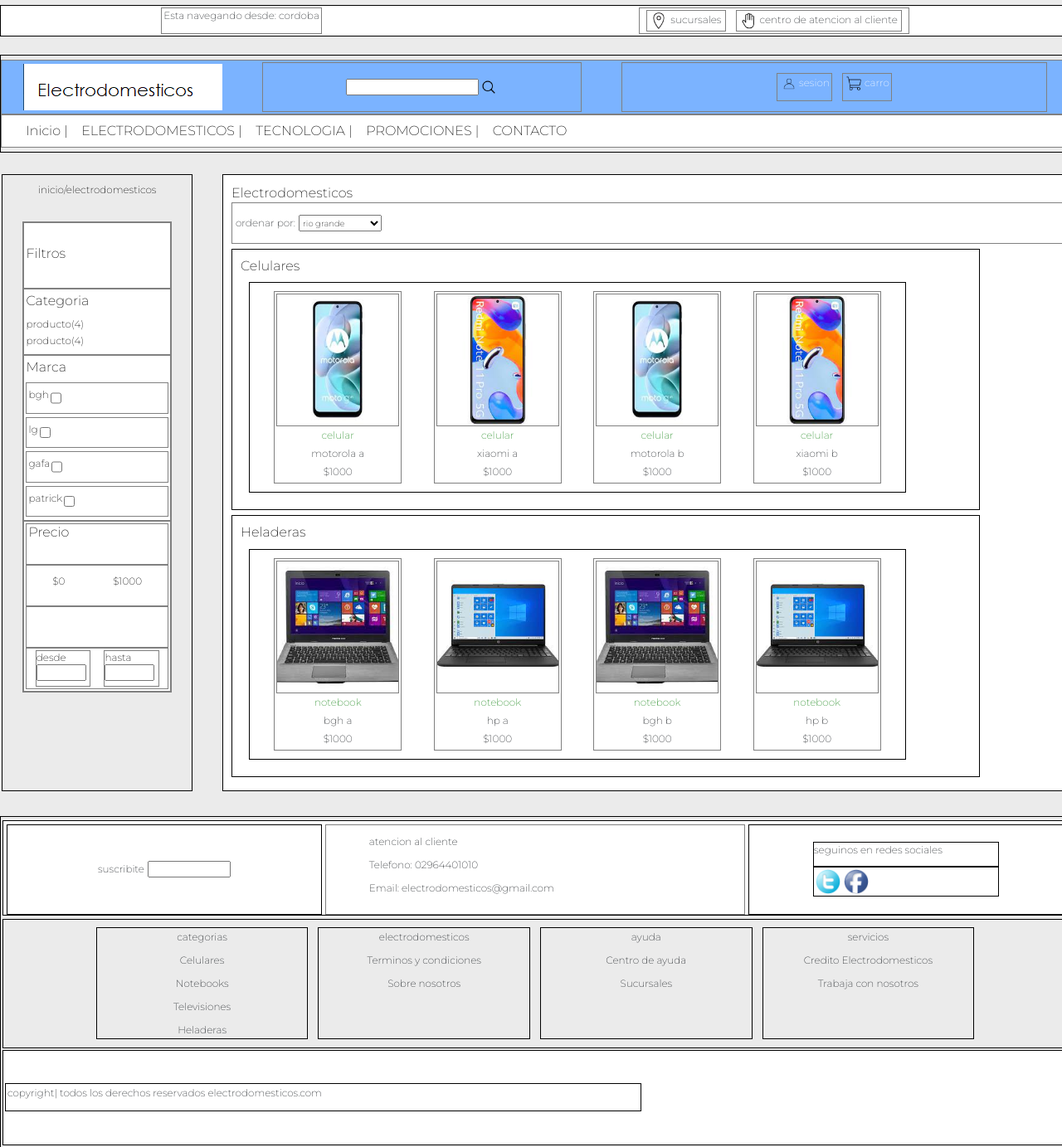
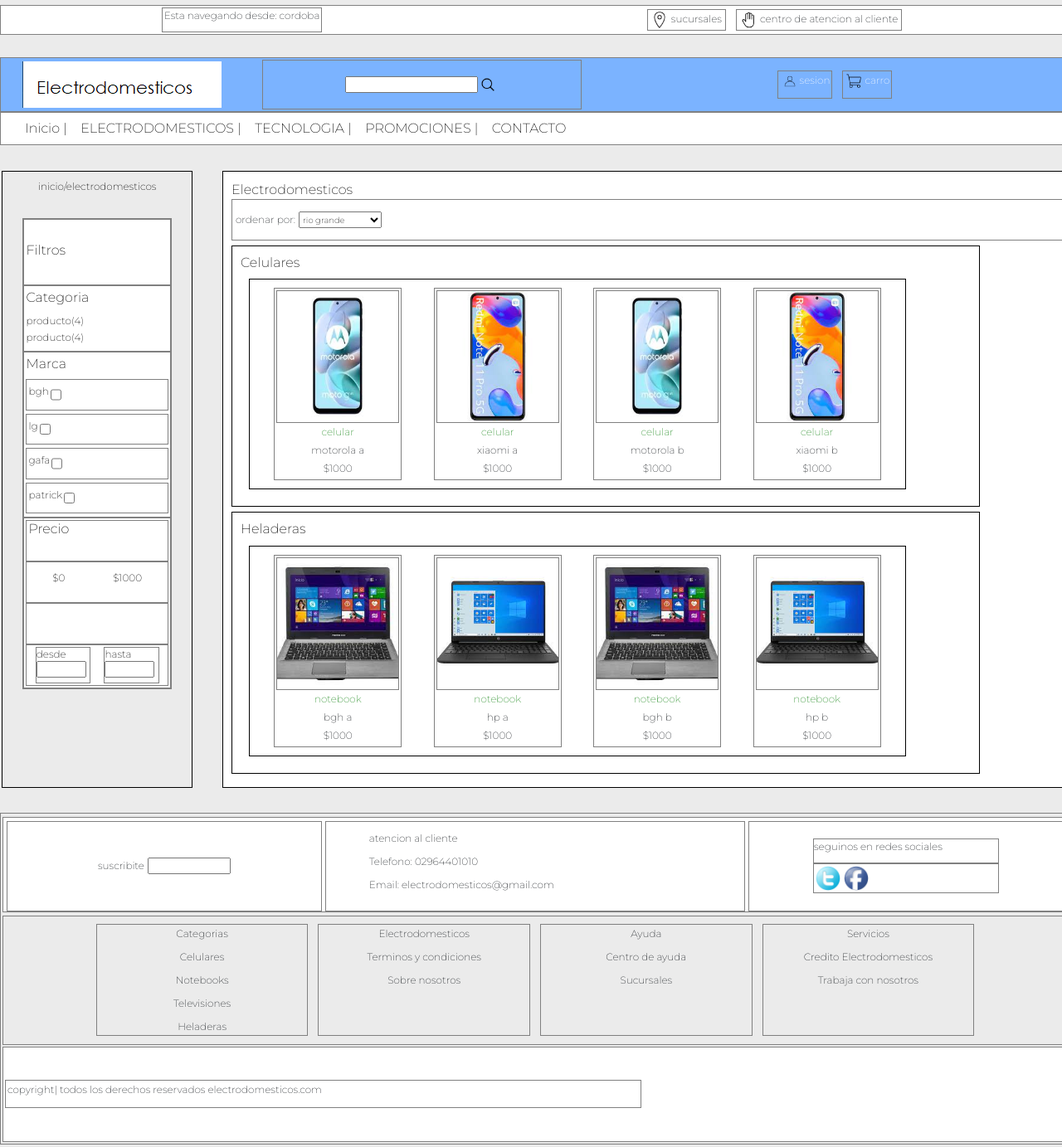
Before and after one commit to isacn4/electrodomesticos-b, a website: page paginas/tecnologia.html in a window 1280 px wide. Shown: the top 1383 px of the page at 83% size. Drawn offline with nearby package versions, Linux system fonts and the light colour scheme.

Commit message:
index y paginas se vario bordes

```diff
--- a/paginas/tecnologia.html
+++ b/paginas/tecnologia.html
@@ -79,7 +79,6 @@
 					<span class="navbar-toggler-icon"></span>
     			</button>
     		<div class="collapse navbar-collapse" id="menu">
-
 
 			<ul class="navbar-nav mb-auto">
 				<li class="nav-item">
@@ -243,6 +242,7 @@
 		    <!--heladera-->
             <div class=maindiv-a>
 		    	<h2 class="novedades-texto">Heladeras</h2>
+
 		        <div class="maindiv-b">
 		            <figure class="maindiv-c">
 				    	<img src="../imagenes/notebookbgh.jpeg" alt="notebook bgh a" class="producto-imagen">
@@ -268,6 +268,7 @@
 				    	<p>hp b</p>
 				    	<p class="price">$1000</p>
 				    </figure>
+		    	</div>
 		    </div>
 		</section>
 	</main>
@@ -314,25 +315,25 @@
 			<div class="piediv-b">
 
 				<div class="pie-texto">
-					<p>categorias</p>
+					<p>Categorias</p>
 					<p>Celulares</p>
 					<p>Notebooks</p>
 					<p>Televisiones</p>
 					<p>Heladeras</p>
 				</div>
 				<div class="pie-texto">
-					<p>electrodomesticos</p>
+					<p>Electrodomesticos</p>
 					<p>Terminos y condiciones</p>
 					<p>Sobre nosotros</p>
 
 				</div>
 				<div class="pie-texto">
-					<p>ayuda</p>
+					<p>Ayuda</p>
 					<p>Centro de ayuda</p>
 					<p>Sucursales</p>
 				</div>
 				<div class="pie-texto">
-					<p>servicios</p>
+					<p>Servicios</p>
 					<p>Credito Electrodomesticos</p>
 					<p>Trabaja con nosotros</p>
 				</div>
--- a/scss/layout/_mainindex.scss
+++ b/scss/layout/_mainindex.scss
@@ -5,7 +5,7 @@
     width: 100%;
     height: 100%;
     margin: 6px 0px;
-    border: solid black 1px;
+    /*border: solid grey 1px;*/
     display: flex;
     flex-direction: column;
     align-items: center;
@@ -144,7 +144,7 @@
     flex-direction: row;
     justify-content: space-around;
     align-items: center;
-    border: solid grey 0.6px;
+    /*border: solid grey 0.6px;*/
 }
 .ofertasdiv-a{
     width: 12%;
@@ -193,7 +193,7 @@
 .servicios-b{
     width: 100%;
     height: 80%;
-    border: solid grey 0.6px;
+    /*border: solid grey 0.6px;*/
     padding: 2px;
     display: flex;
     flex-direction: row;
--- a/scss/layout/_nav.scss
+++ b/scss/layout/_nav.scss
@@ -6,7 +6,7 @@
     top: 0px;
     left: 0px;
     margin: 6px 0px;
-    border: solid 0.6px black;
+    /*border: solid grey 0.6px;*/
     display: flex;
     align-items: center;
     flex-direction: column;
@@ -54,7 +54,7 @@
     display: flex;
     align-items: center;
     justify-content: center;
-    border: solid grey 0.6px;
+    /*border: solid grey 0.6px;*/
 }
 .botonera .navdiv-d{
     margin: 0px 6px;
--- a/scss/layout/_telyemail.scss
+++ b/scss/layout/_telyemail.scss
@@ -21,7 +21,7 @@
 }
 
 .encabezado-contenedor .headerdiv-b{
-    border: solid grey 0.6px;
+    /*border: solid grey 0.6px;*/
     display: flex;
     flex-direction: row;
     padding: 2px;
--- a/scss/utilities/_variables.scss
+++ b/scss/utilities/_variables.scss
@@ -12,5 +12,5 @@
 $letra-color: black;
 
 /*borde*/
-$borde-a: solid black 1px;
-$borde-b: solid black 0.6px;
+$borde-a: solid grey 1px;
+$borde-b: solid grey 0.6px;
```
Also changed, not shown: scss/layout/_mediaquery980.scss (+0 -18 lines), css/estilo.css, 1 other file. Lines whose indentation alone changed are shown as unchanged.
